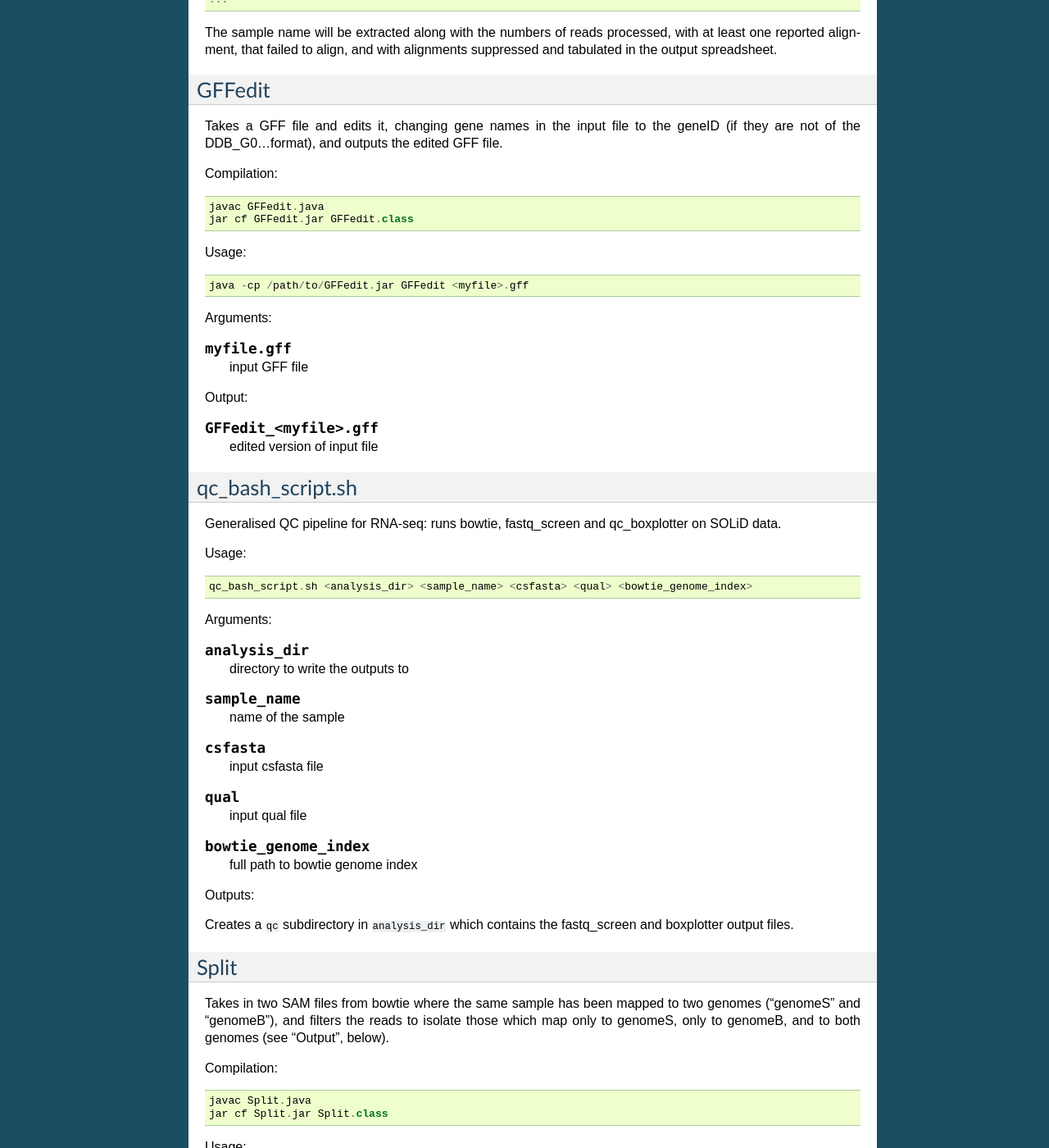
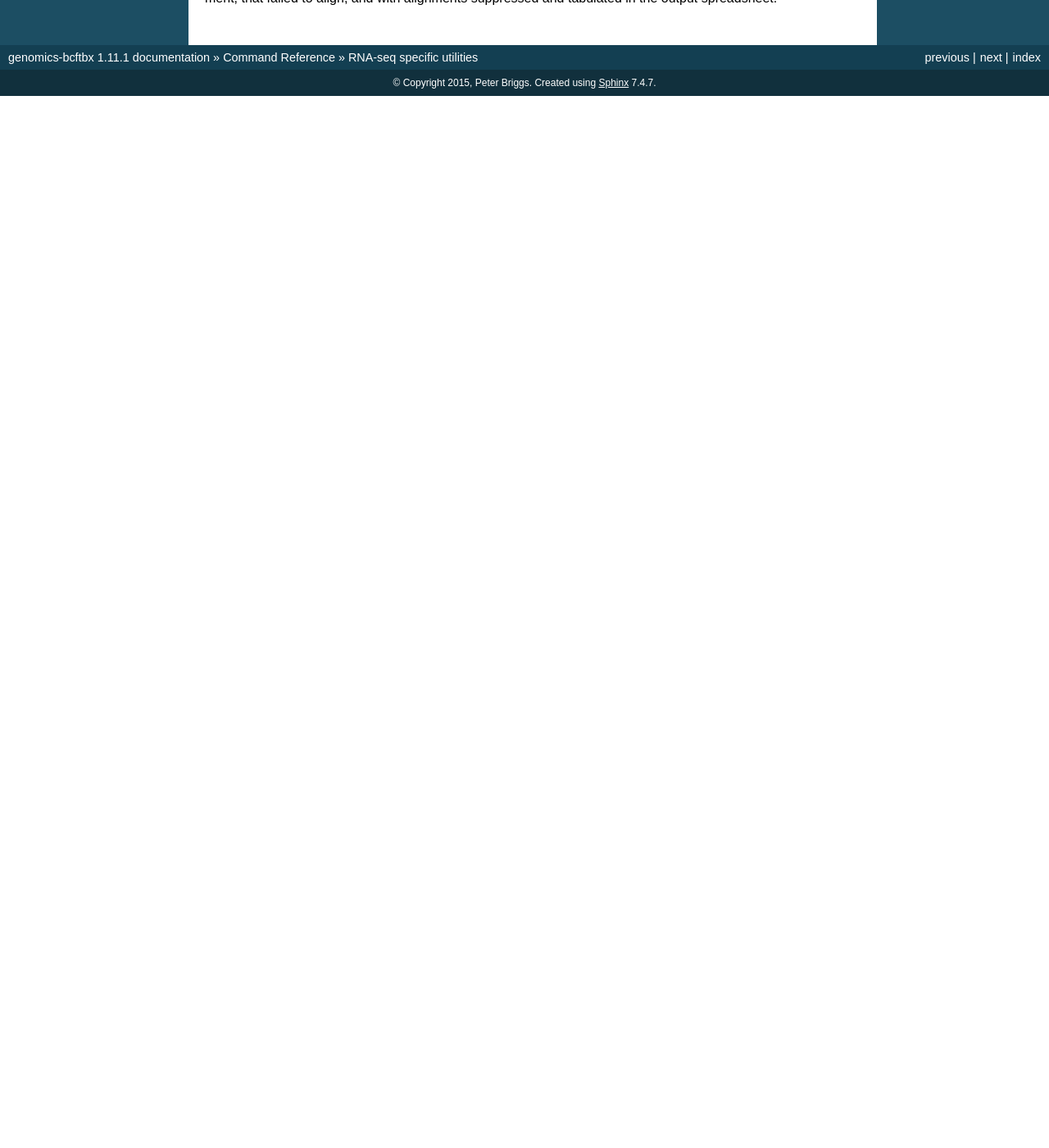
Before and after one commit to fls-bioinformatics-core/genomics, a Sphinx documentation site: the page built from docs/source/reference/rna_seq.rst, in a window 1280 px wide and 1400 px high, scrolled down 971 px. Shown: the whole window at 82% size. Built offline with Sphinx 7.4.7, drawn with Linux system fonts in a browser that asks for light colours; after the commit the page ends 1088 px from its top, so only the background shows below that; some of the changed text lies outside the part shown.

Commit message:
Update the documentation associated with the RNA-seq utilities.

```diff
--- a/docs/source/reference/rna_seq.rst
+++ b/docs/source/reference/rna_seq.rst
@@ -4,9 +4,6 @@ RNA-seq specific utilities
 Scripts and tools for RNA-seq specific tasks.
 
 * :ref:`bowtie_mapping_stats`: summarise statistics from bowtie output in spreadsheet
-* :ref:`GFFedit`: swap gene names in GFF file to gene ID
-* :ref:`qc_bash_script`: generalised QC pipeline for RNA-seq
-* :ref:`Split`: filter reads from bowtie mapping against two genomes
 
 .. _bowtie_mapping_stats:
 
@@ -58,107 +55,3 @@ The program expects the input log file to consist of multiple blocks of text of
 The sample name will be extracted along with the numbers of reads processed, with at least one
 reported alignment, that failed to align, and with alignments suppressed and tabulated in the
 output spreadsheet.
-
-.. _GFFedit:
-
-GFFedit
-*******
-
-Takes a GFF file and edits it, changing gene names in the input file to the geneID (if
-they are not of the DDB_G0...format), and outputs the edited GFF file.
-
-Compilation::
-
-    javac GFFedit.java
-    jar cf GFFedit.jar GFFedit.class
-
-Usage::
-
-    java -cp /path/to/GFFedit.jar GFFedit <myfile>.gff
-
-Arguments:
-
-.. cmdoption:: myfile.gff
-
-    input GFF file
-
-Output:
-
-.. cmdoption:: GFFedit_<myfile>.gff
-
-    edited version of input file
-
-.. _qc_bash_script:
-
-qc_bash_script.sh
-*****************
-
-Generalised QC pipeline for RNA-seq: runs bowtie, fastq_screen and
-qc_boxplotter on SOLiD data.
-
-Usage::
-
-    qc_bash_script.sh <analysis_dir> <sample_name> <csfasta> <qual> <bowtie_genome_index>
-
-Arguments:
-
-.. cmdoption:: analysis_dir
-
-    directory to write the outputs to
-
-.. cmdoption:: sample_name
-
-    name of the sample
-
-.. cmdoption:: csfasta
-
-    input csfasta file
-
-.. cmdoption:: qual
-
-    input qual file
-
-.. cmdoption:: bowtie_genome_index
-
-    full path to bowtie genome index
-
-Outputs:
-
-Creates a ``qc`` subdirectory in ``analysis_dir`` which contains the fastq_screen
-and boxplotter output files.
-
-.. _Split:
-
-Split
-*****
-
-Takes in two SAM files from bowtie where the same sample has been mapped to
-two genomes ("genomeS" and "genomeB"), and filters the reads to isolate those
-which map only to genomeS, only to genomeB, and to both genomes (see "Output",
-below).
-
-Compilation::
-
-    javac Split.java
-    jar cf Split.jar Split.class
-
-Usage::
-
-    java -cp /path/to/Split.jar Split <map_to_genomeS>.sam <map_to_genomeB>.sam
-
-Arguments:
-
-.. cmdoption:: map_to_genomeS.sam
-
-    SAM file from Bowtie with reads mapped to genomeS
-
-.. cmdoption:: map_to_genomeB.sam
-
-    SAM file from Bowtie with reads mapped to genomeB
-
-Outputs 4 SAM files:
-
-1. Reads that map to genomeS only
-2. Reads that map to genomeB only
-3. Reads that map to genomeS and genomeB keeping the genomeS genome coordinates
-4. Reads that map to genomeS and genomeB keeping the genomeB genome coordinates
```
Also changed, not shown: 1 other file.
